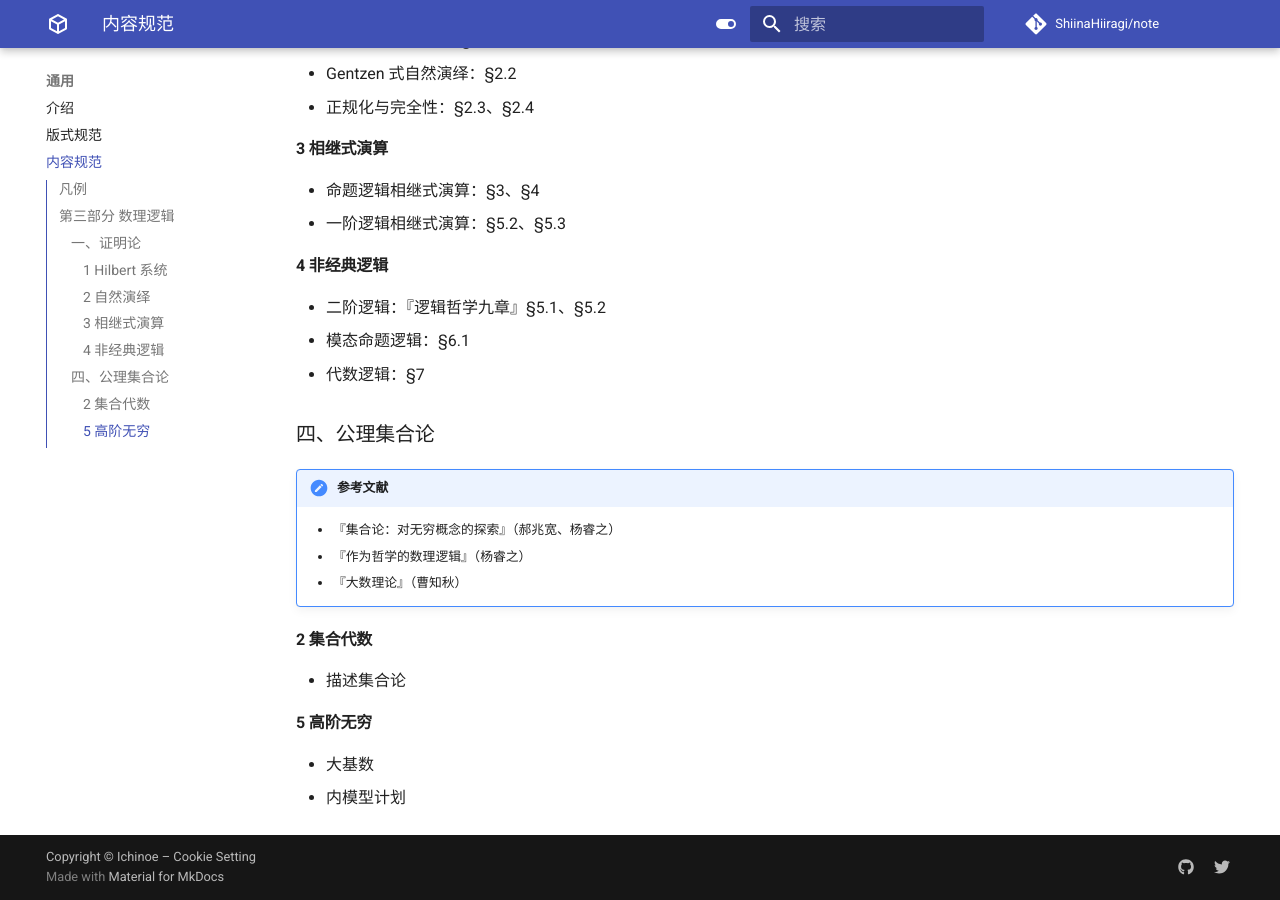
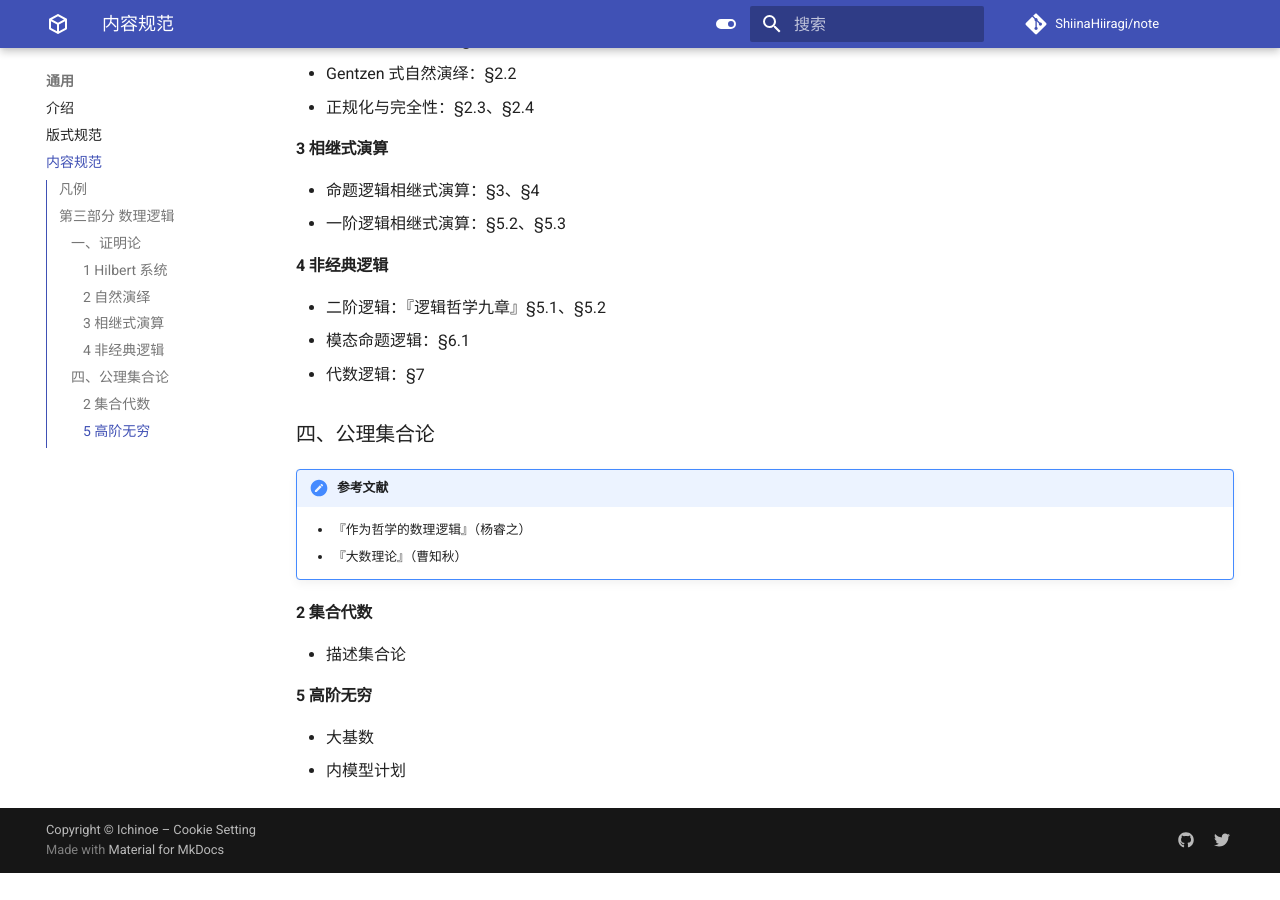
Before and after one commit to ShiinaHiiragi/note, an MkDocs documentation site: the page built from docs/intro/toc.md, in a window 1280 px wide and 900 px high, scrolled down 739 px. Built offline with MkDocs 1.6.1 and Material for MkDocs 9.7.7, drawn with Linux system fonts in a browser that asks for light colours; comment, search, counter and statistics services are not loaded; after the commit the page ends 1612 px from its top, so only the background shows below that.

Commit message:
remove ref

```diff
--- a/docs/intro/toc.md
+++ b/docs/intro/toc.md
@@ -31,7 +31,6 @@
 ### 四、公理集合论
 
 !!! note "参考文献"
-    - 『集合论：对无穷概念的探索』（郝兆宽、杨睿之）
     - 『作为哲学的数理逻辑』（杨睿之）
     - 『大数理论』（曹知秋）
 
```
